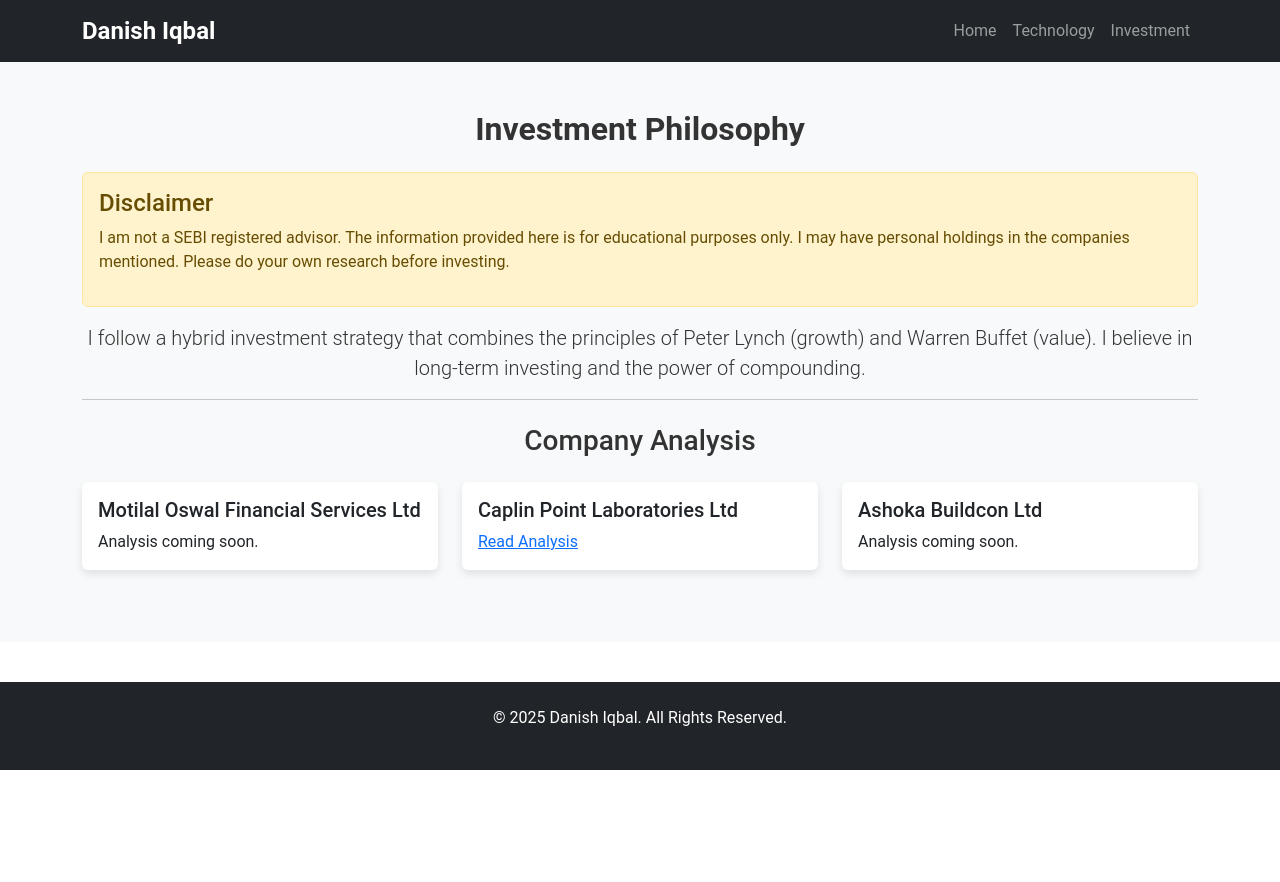
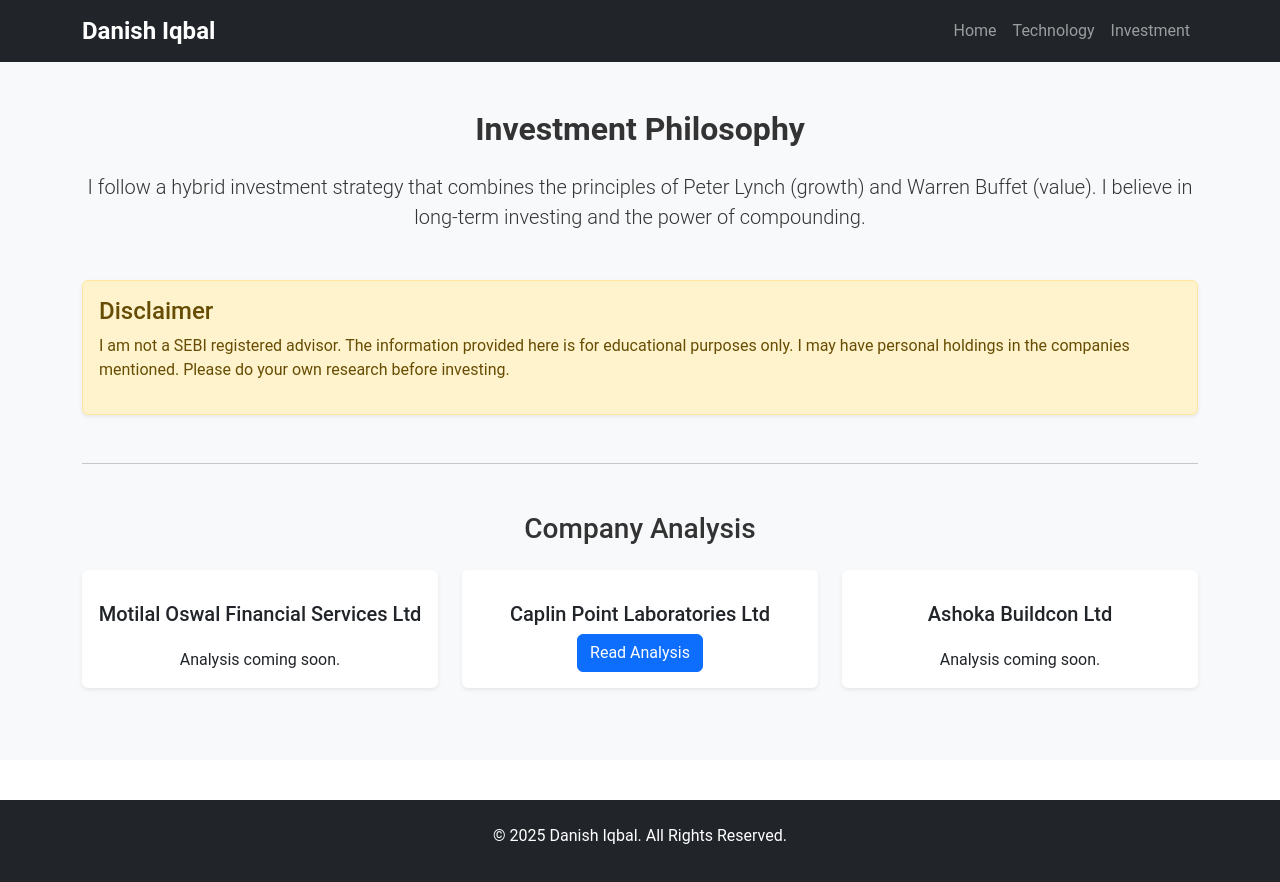
Before and after one commit to danishiqbal-11/portfolio, a React (Create React App) app: page /#/investment in a window 1280 px wide. Shown: the top 882 px of the page. Before the commit the page ends 800 px from the top, so only its background shows below. Built offline with nearby package versions, Linux system fonts and the light colour scheme; the HTML template or start-up script is replaced by a standard one.

Commit message:
refactor: Update design of About, Investment, and AI pages

```diff
--- a/src/components/About.js
+++ b/src/components/About.js
@@ -5,17 +5,18 @@
 
 const About = () => {
   return (
-    <Container className="py-5">
-      <div className="text-center">
+    <section id="about" className="py-5 bg-light">
+      <Container>
+        <div className="text-center mb-5">
           <Image src={profileImage} roundedCircle fluid style={{ width: '200px', height: '200px', objectFit: 'cover' }} />
           <h1 className="mt-4">Danish Iqbal</h1>
-        <p className="lead text-muted">Software Engineer | Investor </p>
+          <p className="lead text-muted">Software Engineer | Investor</p>
         </div>
-      <hr />
-      <h2 className="my-4 text-center">Experience</h2>
+
+        <h2 className="my-4 text-center"><i className="bi bi-briefcase-fill text-primary"></i> Experience</h2>
         <Row>
-        <Col md={12} className="mb-4">
-          <Card>
+          <Col md={6} className="mb-4">
+            <Card className="h-100 shadow-sm">
               <Card.Body>
                 <Card.Title>Senior Software Engineer at Qualcomm</Card.Title>
                 <Card.Subtitle className="mb-2 text-muted">December 2022 - Present</Card.Subtitle>
@@ -27,8 +28,8 @@
               </Card.Body>
             </Card>
           </Col>
-        <Col md={12} className="mb-4">
-          <Card>
+          <Col md={6} className="mb-4">
+            <Card className="h-100 shadow-sm">
               <Card.Body>
                 <Card.Title>Software Engineer at Samsung</Card.Title>
                 <Card.Subtitle className="mb-2 text-muted">June 2019 - December 2022</Card.Subtitle>
@@ -41,11 +42,11 @@
             </Card>
           </Col>
         </Row>
-      <hr />
-      <h2 className="my-4 text-center">Achievements</h2>
+
+        <h2 className="my-4 text-center"><i className="bi bi-trophy-fill text-success"></i> Achievements</h2>
         <Row className="justify-content-center">
-        <Col md={8}>
-          <Card>
+          <Col md={8} className="mb-4">
+            <Card className="shadow-sm">
               <Card.Body>
                 <ul>
                   <li>Achieved top performance rating at Samsung RD Institute (Noida) and in Qualcomm.</li>
@@ -57,6 +58,7 @@
           </Col>
         </Row>
       </Container>
+    </section>
   );
 };
 
--- a/src/components/Investment.js
+++ b/src/components/Investment.js
@@ -7,44 +7,58 @@
   return (
     <section id="investment" className="py-5 bg-light">
       <Container>
-        <h2 className="text-center mb-4">Investment Philosophy</h2>
-        <Alert variant="warning">
-          <Alert.Heading>Disclaimer</Alert.Heading>
+        <div className="text-center mb-5">
+          <h2 className="mb-4"><i className="bi bi-graph-up-arrow text-primary"></i> Investment Philosophy</h2>
+          <p className="lead">
+            I follow a hybrid investment strategy that combines the principles of Peter Lynch (growth) and Warren Buffet (value). I believe in long-term investing and the power of compounding.
+          </p>
+        </div>
+
+        <Alert variant="warning" className="shadow-sm">
+          <Alert.Heading><i className="bi bi-exclamation-triangle-fill"></i> Disclaimer</Alert.Heading>
           <p>
             I am not a SEBI registered advisor. The information provided here is for educational purposes only. I may have personal holdings in the companies mentioned. Please do your own research before investing.
           </p>
         </Alert>
-        <p className="lead text-center">
-          I follow a hybrid investment strategy that combines the principles of Peter Lynch (growth) and Warren Buffet (value). I believe in long-term investing and the power of compounding.
-        </p>
-        <hr />
+
+        <hr className="my-5" />
+
         <h3 className="text-center my-4">Company Analysis</h3>
         <Row>
           <Col md={4} className="mb-4">
-            <Card>
-              <Card.Body>
-                <Card.Title>Motilal Oswal Financial Services Ltd</Card.Title>
-                <Card.Text>
+            <Card className="h-100 shadow-sm">
+              <Card.Body className="d-flex flex-column">
+                <div className="text-center">
+                  <i className="bi bi-building fs-1 text-muted"></i>
+                  <Card.Title className="mt-3">Motilal Oswal Financial Services Ltd</Card.Title>
+                </div>
+                <Card.Text className="text-center mt-auto">
                   Analysis coming soon.
                 </Card.Text>
               </Card.Body>
             </Card>
           </Col>
           <Col md={4} className="mb-4">
-            <Card>
-              <Card.Body>
-                <Card.Title>Caplin Point Laboratories Ltd</Card.Title>
-                <Card.Text>
-                  <Link to="/caplin-point">Read Analysis</Link>
-                </Card.Text>
+            <Card as={Link} to="/caplin-point" className="text-decoration-none h-100 shadow-sm">
+              <Card.Body className="d-flex flex-column">
+                <div className="text-center">
+                  <i className="bi bi-building fs-1 text-success"></i>
+                  <Card.Title className="mt-3">Caplin Point Laboratories Ltd</Card.Title>
+                </div>
+                <div className="text-center mt-auto">
+                  <span className="btn btn-primary">Read Analysis</span>
+                </div>
               </Card.Body>
             </Card>
           </Col>
           <Col md={4} className="mb-4">
-            <Card>
-              <Card.Body>
-                <Card.Title>Ashoka Buildcon Ltd</Card.Title>
-                <Card.Text>
+            <Card className="h-100 shadow-sm">
+              <Card.Body className="d-flex flex-column">
+                <div className="text-center">
+                  <i className="bi bi-building fs-1 text-muted"></i>
+                  <Card.Title className="mt-3">Ashoka Buildcon Ltd</Card.Title>
+                </div>
+                <Card.Text className="text-center mt-auto">
                   Analysis coming soon.
                 </Card.Text>
               </Card.Body>
--- a/src/components/technology/ai/DL.js
+++ b/src/components/technology/ai/DL.js
@@ -1,12 +1,21 @@
 import React from 'react';
-import { Container } from 'react-bootstrap';
+import { Container, Card } from 'react-bootstrap';
 
 const DL = () => {
   return (
-    <Container className="py-5">
-      <h2>Deep Learning</h2>
-      <p>This page will contain details about Deep Learning.</p>
-    </Container>
+    <section id="dl" className="py-5 bg-light">
+      <Container>
+        <Card className="text-center shadow-sm">
+          <Card.Body>
+            <i className="bi bi-cpu-fill fs-1 text-success"></i>
+            <h2 className="mt-3">Deep Learning</h2>
+            <p className="lead">
+              This section is under construction. Content about Deep Learning will be added soon.
+            </p>
+          </Card.Body>
+        </Card>
+      </Container>
+    </section>
   );
 };
 
--- a/src/components/technology/ai/ML.js
+++ b/src/components/technology/ai/ML.js
@@ -1,12 +1,21 @@
 import React from 'react';
-import { Container } from 'react-bootstrap';
+import { Container, Card } from 'react-bootstrap';
 
 const ML = () => {
   return (
-    <Container className="py-5">
-      <h2>Machine Learning</h2>
-      <p>This page will contain details about Machine Learning.</p>
-    </Container>
+    <section id="ml" className="py-5 bg-light">
+      <Container>
+        <Card className="text-center shadow-sm">
+          <Card.Body>
+            <i className="bi bi-robot fs-1 text-primary"></i>
+            <h2 className="mt-3">Machine Learning</h2>
+            <p className="lead">
+              This section is under construction. Content about Machine Learning will be added soon.
+            </p>
+          </Card.Body>
+        </Card>
+      </Container>
+    </section>
   );
 };
 
```
Lines whose indentation alone changed are shown as unchanged.
